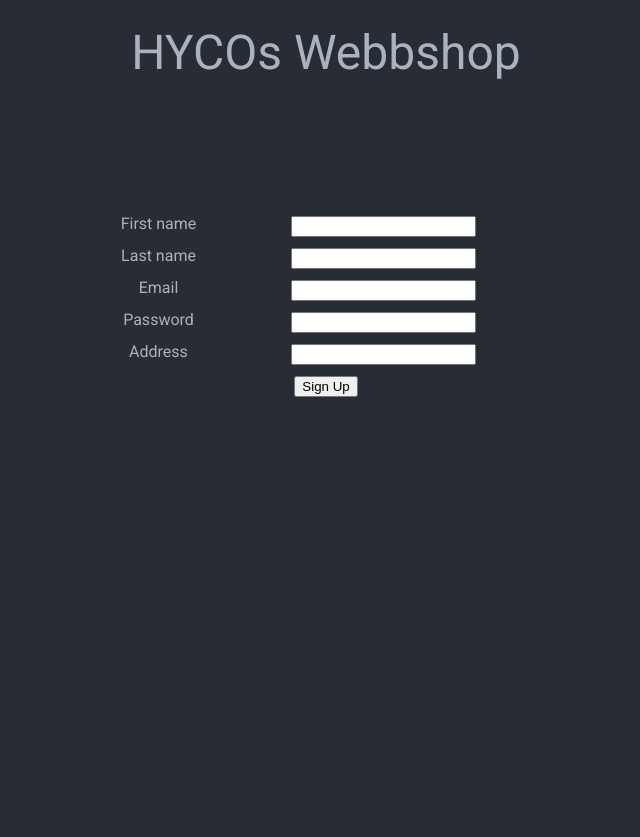
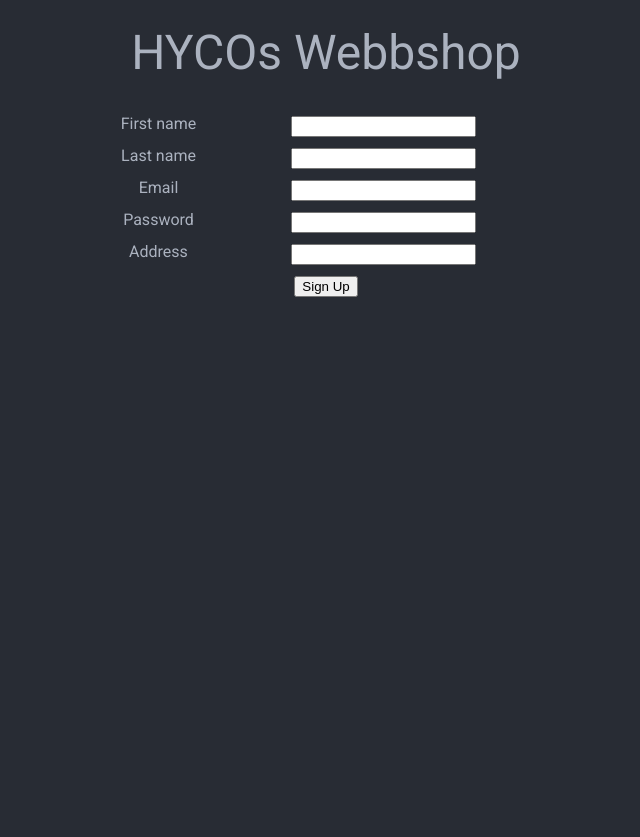
Before and after one commit to johansvedberg/Webbshop, a PHP site: page /signup.html in a window 1280 px wide. Shown: the whole page, without its empty margins (314-954 px from the left). Run offline with PHP 8.4, Linux system fonts and the light colour scheme; some libraries are stand-ins or nearby versions.

Commit message:
Small fixes

```diff
--- a/style.css
+++ b/style.css
@@ -71,7 +71,7 @@ h1 {
   position: fixed;
   top: 50%;
   left: 50%;
-  margin-top: -200px;
+  margin-top: -300px;
   margin-left: -300px;
   text-align: center;
 }
```
Also changed, not shown: index.php (+7 -3 lines).
